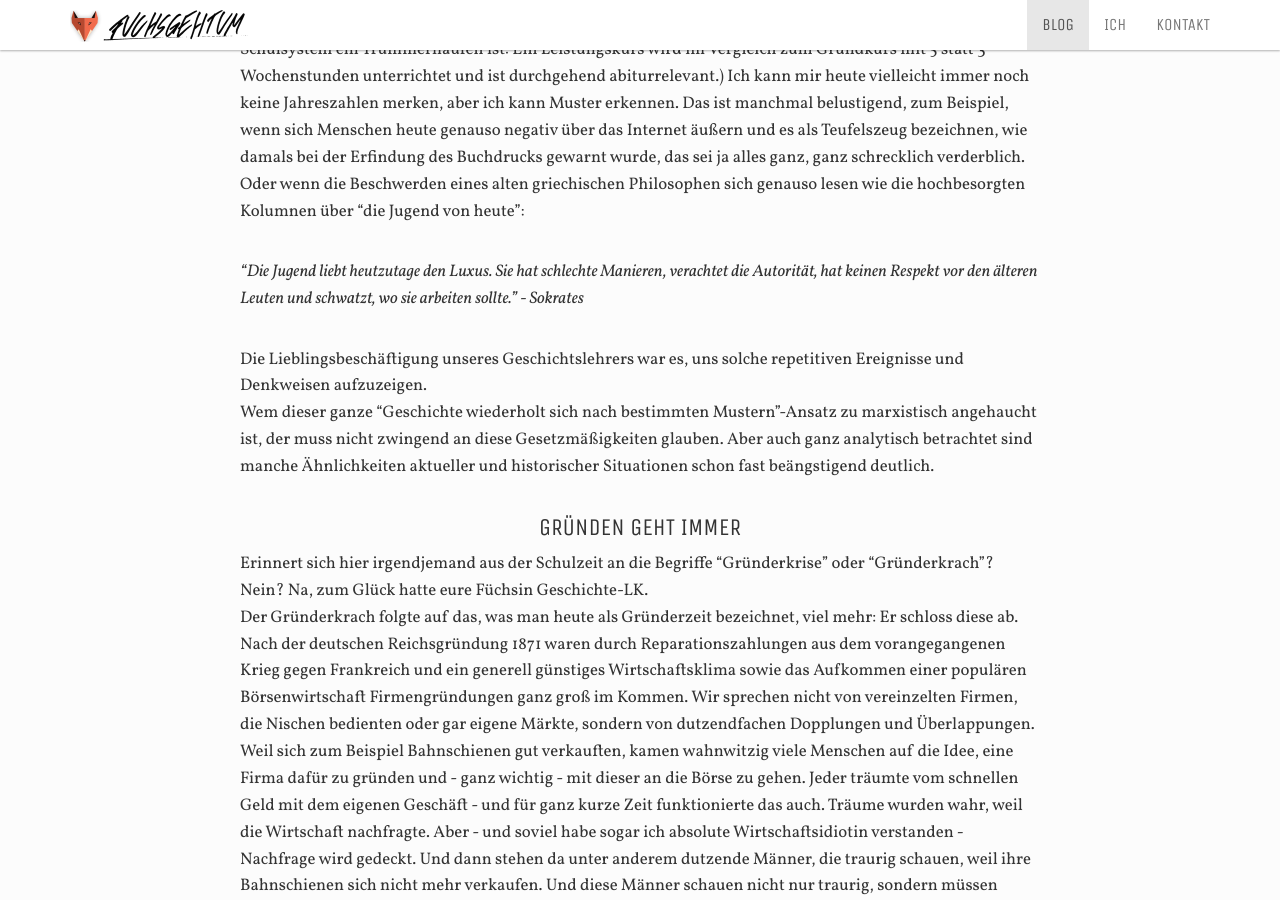
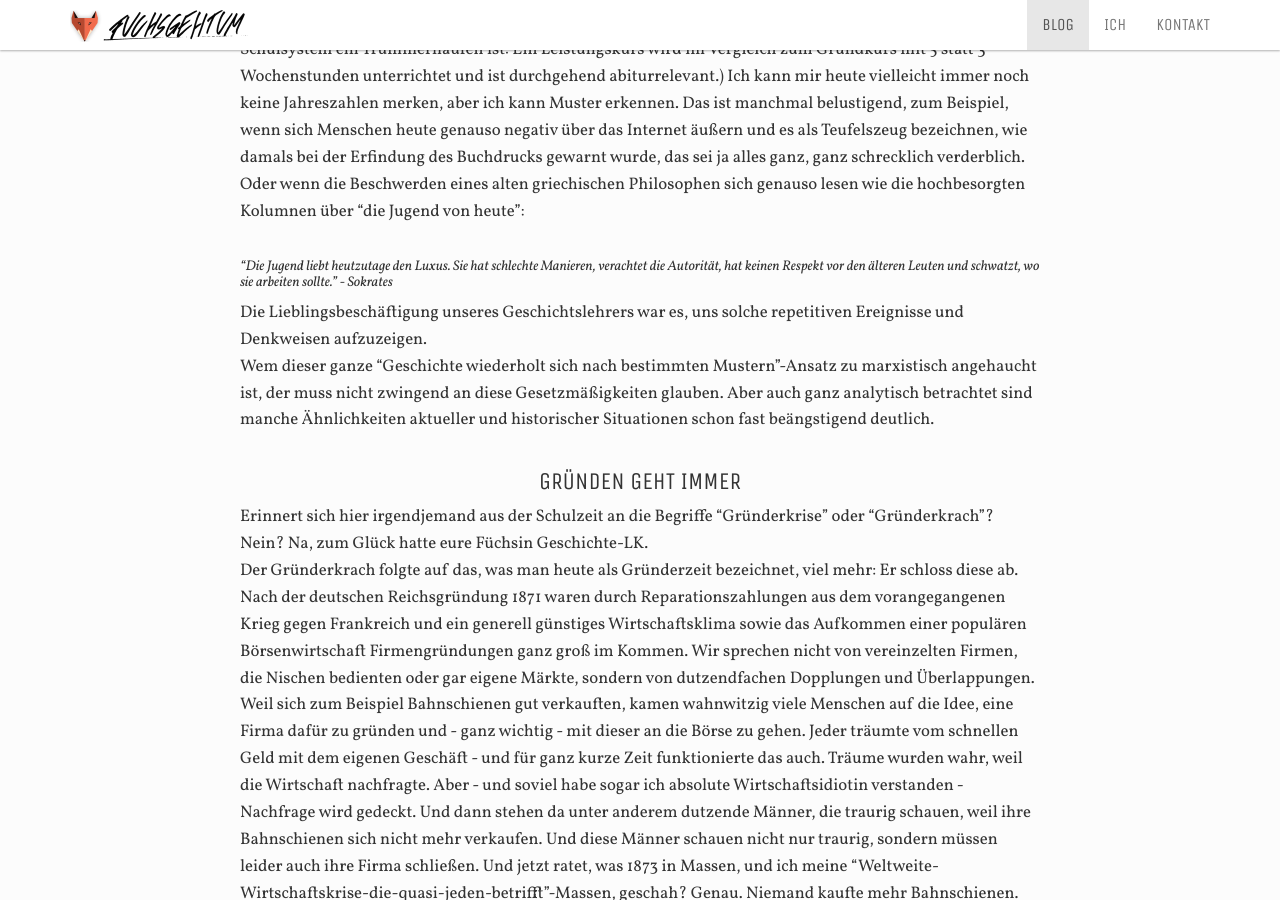
Before and after one commit to katharinafuchs/katharinafuchs.github.io, a Jekyll site: the page built from _posts/2015-01-04-die-startup-blase.md, in a window 1280 px wide and 900 px high, scrolled down 630 px. Built offline with Jekyll 4.4.1, drawn with Linux system fonts in a browser that asks for light colours; comment, search, counter and statistics services are not loaded.

```diff
--- a/_posts/2015-01-04-die-startup-blase.md
+++ b/_posts/2015-01-04-die-startup-blase.md
@@ -9,7 +9,7 @@ tags:
 Ihr kennt mich: Ich bin Internet- und #neuland-Enthusiastin mit Herz und Seele. Aber bei manchen Dingen muss sogar ich den Zeigefinger und die Angie-Mundwinkel auspacken und einen fragenden Blick aufsetzen.
 In der Oberstufe hatte ich Geschichte als Leistungskurs. (Wenn es das bei euch nicht gibt, weil das deutsche Schulsystem ein Trümmerhaufen ist: Ein Leistungskurs wird im Vergleich zum Grundkurs mit 5 statt 3 Wochenstunden unterrichtet und ist durchgehend abiturrelevant.) Ich kann mir heute vielleicht immer noch keine Jahreszahlen merken, aber ich kann Muster erkennen. Das ist manchmal belustigend, zum Beispiel, wenn sich Menschen heute genauso negativ über das Internet äußern und es als Teufelszeug bezeichnen, wie damals bei der Erfindung des Buchdrucks gewarnt wurde, das sei ja alles ganz, ganz schrecklich verderblich. Oder wenn die Beschwerden eines alten griechischen Philosophen sich genauso lesen wie die hochbesorgten Kolumnen über "die Jugend von heute":
 
-_"Die Jugend liebt heutzutage den Luxus. Sie hat schlechte Manieren, verachtet die Autorität, hat keinen Respekt vor den älteren Leuten und schwatzt, wo sie arbeiten sollte." - Sokrates_
+#####_"Die Jugend liebt heutzutage den Luxus. Sie hat schlechte Manieren, verachtet die Autorität, hat keinen Respekt vor den älteren Leuten und schwatzt, wo sie arbeiten sollte." - Sokrates_
 
 Die Lieblingsbeschäftigung unseres Geschichtslehrers war es, uns solche repetitiven Ereignisse und Denkweisen aufzuzeigen.
 Wem dieser ganze "Geschichte wiederholt sich nach bestimmten Mustern"-Ansatz zu marxistisch angehaucht ist, der muss nicht zwingend an diese Gesetzmäßigkeiten glauben. Aber auch ganz analytisch betrachtet sind manche Ähnlichkeiten aktueller und historischer Situationen schon fast beängstigend deutlich.
@@ -37,7 +37,7 @@ Nur bei sich selbst setzen viele diesen Maßstab scheinbar nicht an.
 Was will ich also von euch? Ich will bei Weitem nicht nur die stirnrunzelnde Mutti sein, die ihrem begeisterten Kind systematisch alles ausredet, was Spaß macht. Startups sind super und die damit einhergehende Mentalität von Kreativität und Unabhängigkeit auch. Aber nur zu gründen, weil es Mode ist - das ist Schwachsinn. Die Geschichte zeigt, wohin so etwas führt.
 Seid ihr überzeugt von eurer Idee? Seid ihr regelrecht besessen davon?
 
-_"It's hard to do a really good job on anything you don't think about in the shower." - Paul Graham_
+#####_"It's hard to do a really good job on anything you don't think about in the shower." - Paul Graham_
 
 Ihr könnt gerne alles anzweifeln, was ich bisher geschrieben habe (solltet ihr aber nicht, weil ihr genau wisst, dass ich nicht falsch liege), aber Paul Graham. Ich bitte euch, Paul Graham aka Startup-Gott aka Gründer eines der größten amerikanischen Startup-Programme [Y Combinator](http://www.ycombinator.com/) - dieser Mann schafft es, dass sogar ich seine Essays lese und nur nicken kann. Und ich unterstelle schnell Menschen, dass sie falsch liegen. Aber Paul Graham!
 Hört auf mich und hört auf diesen Mann: Wenn euch eure Idee von der morgendlichen Dusche bis abends ins Bett begleitet (falls ihr überhaupt noch ruhig schlafen könnt) - dann probiert sie aus. Selbst, wenn es ein Chihuahua-Onlineshop ist. Denn das ist die andere Seite von Startups: So unnötig eine Idee erscheinenen mag - manchmal wird genau daraus ein Riesending. Nehmt nur dies mit: Wenn ihr verzweifelt nach Ideen in euren grauen Zellen grabt und das Erstbeste nehmt, weil ihr doch einfach nur gründen wollt - lasst es sein. Wenn eure Ideen euch treiben, nicht mehr loslassen, euch gegen alle Miesepeter immer wieder ins Ohr flüstern "Tu es!" - dann tut es.
```
